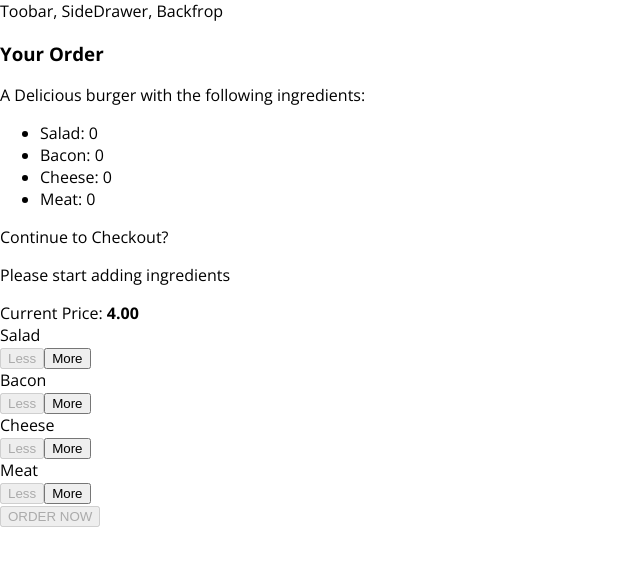
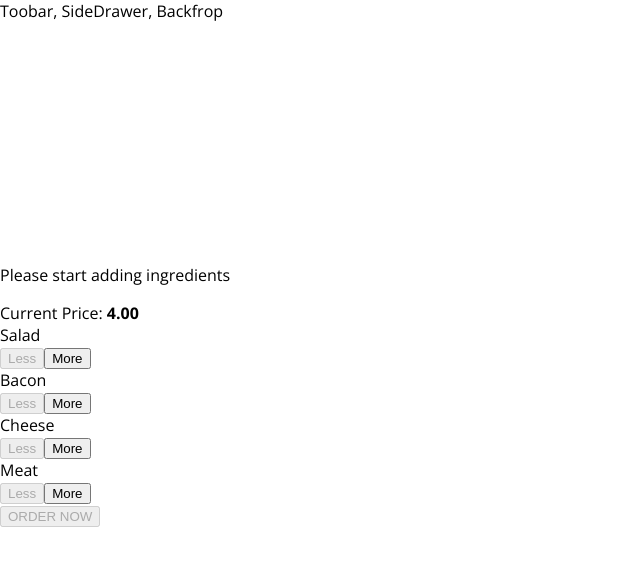
Before and after one commit to CarlosCanizal/buger-app-react, a React app: page / in a window 1280 px wide. Shown: the top 566 px of the page, without its empty margins (0-640 px from the left). Built offline with nearby package versions, Linux system fonts and the light colour scheme.

Commit message:
Animates and show modal with order summary

```diff
--- a/src/components/Burger/BuildControls/BuildControls.js
+++ b/src/components/Burger/BuildControls/BuildControls.js
@@ -26,7 +26,7 @@
             <button
                 className={classes.OrderButton}
                 disabled={!props.purchaseable}
-            >
+                onClick={props.ordered}>
                 ORDER NOW
             </button>
         </div>
--- a/src/components/UI/Modal/Modal.js
+++ b/src/components/UI/Modal/Modal.js
@@ -2,7 +2,13 @@
 import classes from './Modal.css';
 
 const modal = (props)=>(
-    <div className={classes.Modal}>
+    <div
+    className={classes.Modal}
+    style={{
+            transform: props.show ? 'translateY(0)' : 'translateY(-100vh)',
+            opacity: props.show ? "1" : "0"
+        }
+    }>
         {props.children}
     </div>
 )
--- a/src/containers/BurgerBuilder/BurgerBuilder.js
+++ b/src/containers/BurgerBuilder/BurgerBuilder.js
@@ -25,7 +25,12 @@
             meat: 0
         },
         totalPrice: 4,
-        purchaseable: false
+        purchaseable: false,
+        purchasing: false
+    }
+
+    purchaseHandler = ()=>{
+        this.setState({ purchasing: true });
     }
 
     updatePurchaseState = (ingredients)=>{
@@ -86,7 +91,7 @@
 
         return(
             <Aux>
-                <Modal>
+                <Modal show={this.state.purchasing}>
                     <OrderSummary  ingredients={this.state.ingredients}/>
                 </Modal>
                 <Burger ingredients={this.state.ingredients}/>
@@ -94,6 +99,7 @@
                     ingredientAdded={this.addIngredientHandler}
                     ingredientRemove={this.removeIngredientHandler}
                     disabled = {disabledInfo}
+                    ordered={this.purchaseHandler}
                     price={this.state.totalPrice}
                     purchaseable={this.state.purchaseable}
                 />
```
